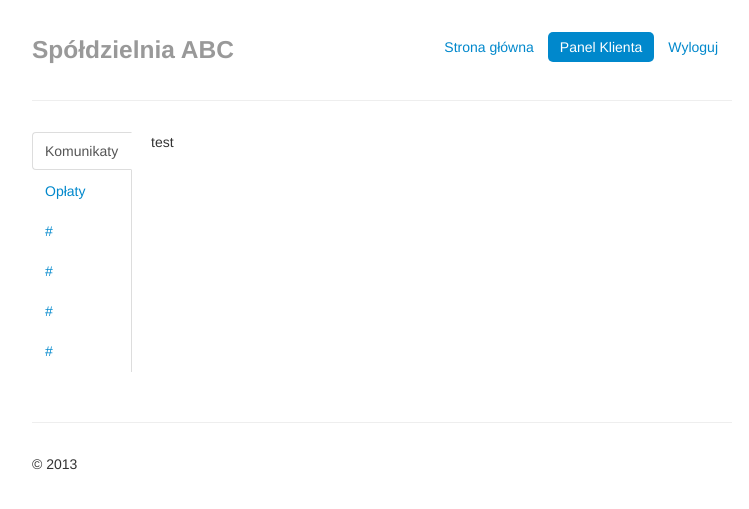
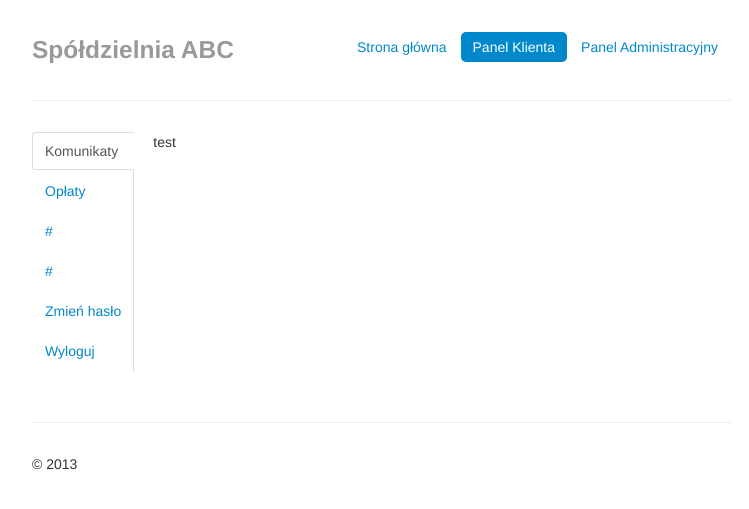
Before and after one commit to piotrgiedziun/bazy_project, a Django app: page /panel in a window 1280 px wide. Shown: the top 509 px of the page, without its empty margins (258-1007 px from the left). Run offline with Django 3.2, Linux system fonts and the light colour scheme; a user stored in the database is signed in; parts of the project's set-up code (start-up, migrations or seed data) failed here and were passed over.

Commit message:
password change fix

```diff
--- a/backend/bazy/urls.py
+++ b/backend/bazy/urls.py
@@ -1,7 +1,8 @@
 from django.conf.urls import patterns, url
 from django.contrib.auth.views import login as auth_login, password_reset,\
-    password_reset_done, password_reset_confirm, password_reset_complete
-from django.views.generic import RedirectView
+    password_reset_done, password_reset_confirm, password_reset_complete,\
+    password_change_done, password_change
+
 import views
 
 urlpatterns = patterns('bazy.views',
@@ -15,6 +16,11 @@ urlpatterns = patterns('bazy.views',
     # auth
     url(r'^auth/logout$', views.logout, name='logout'),
     url(r'^auth/login/$', auth_login, {'template_name': 'auth/login.html', 'extra_context': {'title': 'Zaloguj'}}, name='login'),
+
+    # pass change
+    url(r'^panel/password/change/$', password_change, {'template_name': 'auth/password_change.html', 'post_change_redirect': '/panel/password/change/done/'}, name='password_change'),
+    url(r'^panel/password/change/done/$', views.password_change_done,  name='password_change_done'),
+    # pass reset
     url(r'^auth/password/reset/$', password_reset, {'template_name': 'auth/password_reset.html', 'email_template_name': 'auth/password_reset_email.html'}, name='password_reset'),
     url(r'^auth/password/reset/done/$', password_reset_done),
     url(r'^auth/password/reset/(?P<uidb36>[0-9A-Za-z]+)-(?P<token>.+)/$', password_reset_confirm, {'post_reset_redirect' : '/auth/password/done/'}),
--- a/backend/bazy/views.py
+++ b/backend/bazy/views.py
@@ -17,7 +17,12 @@ def panel_komunikaty(request):
     return render(request, 'panel/oplaty.html', {'title': 'Komunikaty'})
 
 @login_required
+def password_change_done(request):
+    messages.success(request, 'Twoje nowe hasło zostało ustawione.')
+    return redirect('panel')
+
+@login_required
 def logout(request):
     messages.info(request, 'Zostałeś wylogowany.')
     auth_logout(request)
-    return redirect(home)
+    return redirect('home')
--- a/backend/templates/auth/login.html
+++ b/backend/templates/auth/login.html
@@ -9,10 +9,11 @@
                 Nazwa użytkownika lub hasło nie występują w bazie. <strong>Proszę spróbowac ponownie.</strong>
             </div>
         {% endif %}
-        <input name="username" type="text" class="input-block-level" placeholder="{{ form.username.label }}" value="{{ form.username.value|default_if_none:"" }}">
+        <input id="username" name="username" type="text" class="input-block-level" placeholder="{{ form.username.label }}" value="{{ form.username.value|default_if_none:"" }}">
         <input name="password" type="password" class="input-block-level" placeholder="{{ form.password.label }}">
         <input type="hidden" name="next" value="{{ next }}" />
         <button class="btn btn-large btn-primary" value="login" type="submit">Zaloguj</button>
     </form>
     <p>Zapomniałeś hasła? <a href="{% url password_reset %}">Zresetuj hasło.</a></p>
+    <script type="text/javascript">document.getElementById("username").focus();</script>
 {% endblock %}
--- a/backend/templates/auth/password_reset.html
+++ b/backend/templates/auth/password_reset.html
@@ -9,5 +9,5 @@
         {{ form|bootstrap }}
         <input class="btn btn-primary" type="submit" value="Resetuj hasło" />
     </form>
-
+    <script type="text/javascript">document.getElementById("id_email").focus();</script>
 {% endblock %}
--- a/backend/templates/base.html
+++ b/backend/templates/base.html
@@ -30,11 +30,9 @@
     <div class="masthead">
         <ul class="nav nav-pills pull-right">
             <li class="{% navactive request 'home' %}"><a href="{% url home %}">Strona główna</a></li>
-            {% if user.is_authenticated %}
-                <li class="{% navactive_contains request 'panel' %}"><a href="{% url panel %}">Panel Klienta</a></li>
-                <li><a href="{% url logout %}">Wyloguj</a></li>
-            {% else %}
-                <li class="{% navactive request 'panel login' %}"><a href="{% url panel %}">Panel Klienta</a></li>
+            <li class="{% navactive request 'panel login' %}"><a href="{% url panel %}">Panel Klienta</a></li>
+            {% if user.is_authenticated and user.is_staff %}
+                <li><a href="/admin">Panel Administracyjny</a></li>
             {% endif %}
         </ul>
         <h3 class="muted">Spółdzielnia ABC</h3>
--- a/backend/templates/panel/base.html
+++ b/backend/templates/panel/base.html
@@ -9,8 +9,8 @@
             <li class="{% navactive request 'panel_oplaty' %}"><a href="{% url panel_oplaty %}">Opłaty</a></li>
             <li><a href="#">#</a></li>
             <li><a href="#">#</a></li>
-            <li><a href="#">#</a></li>
-            <li><a href="#">#</a></li>
+            <li class="{% navactive request 'password_change' %}"><a href="{% url password_change %}">Zmień hasło</a></li>
+            <li><a href="{% url logout %}">Wyloguj</a></li>
         </ul>
         <div class="tab-content">
             {% block panel_content %}{% endblock %}
```
Also changed, not shown: backend/templates/auth/password_change.html (added, +12 -0 lines), backend/database.db.
